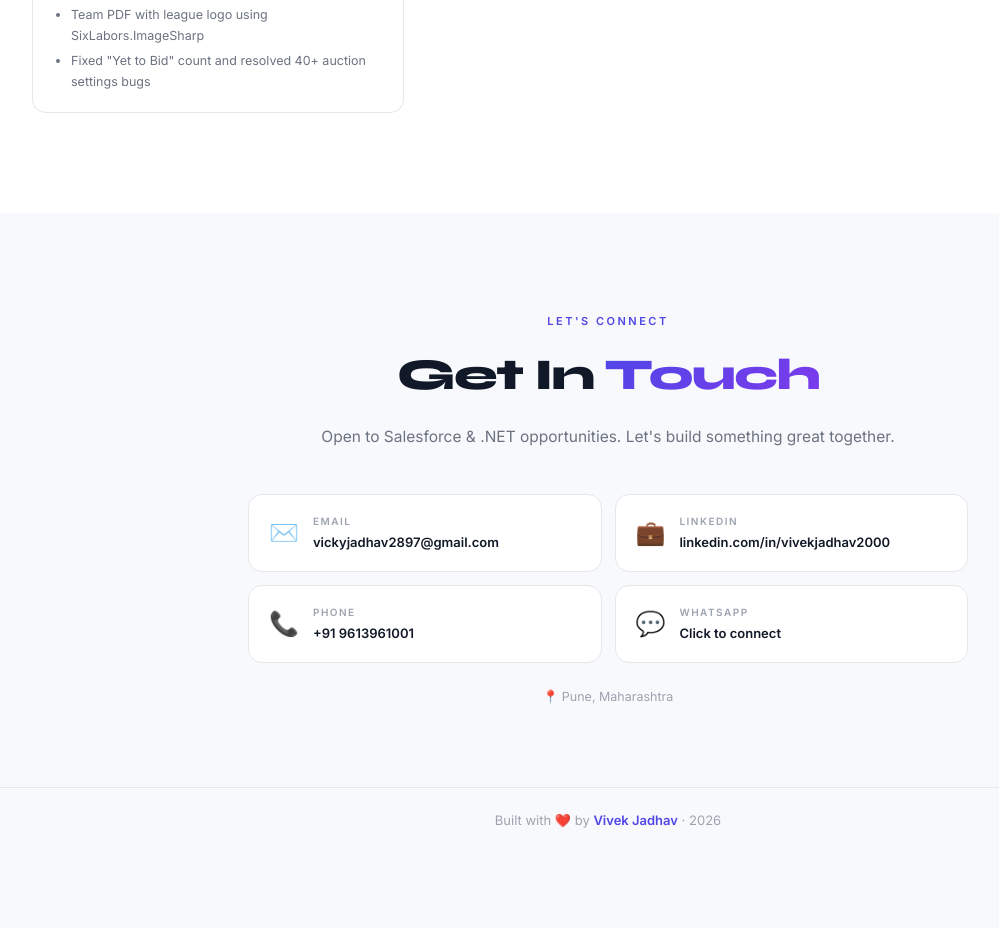
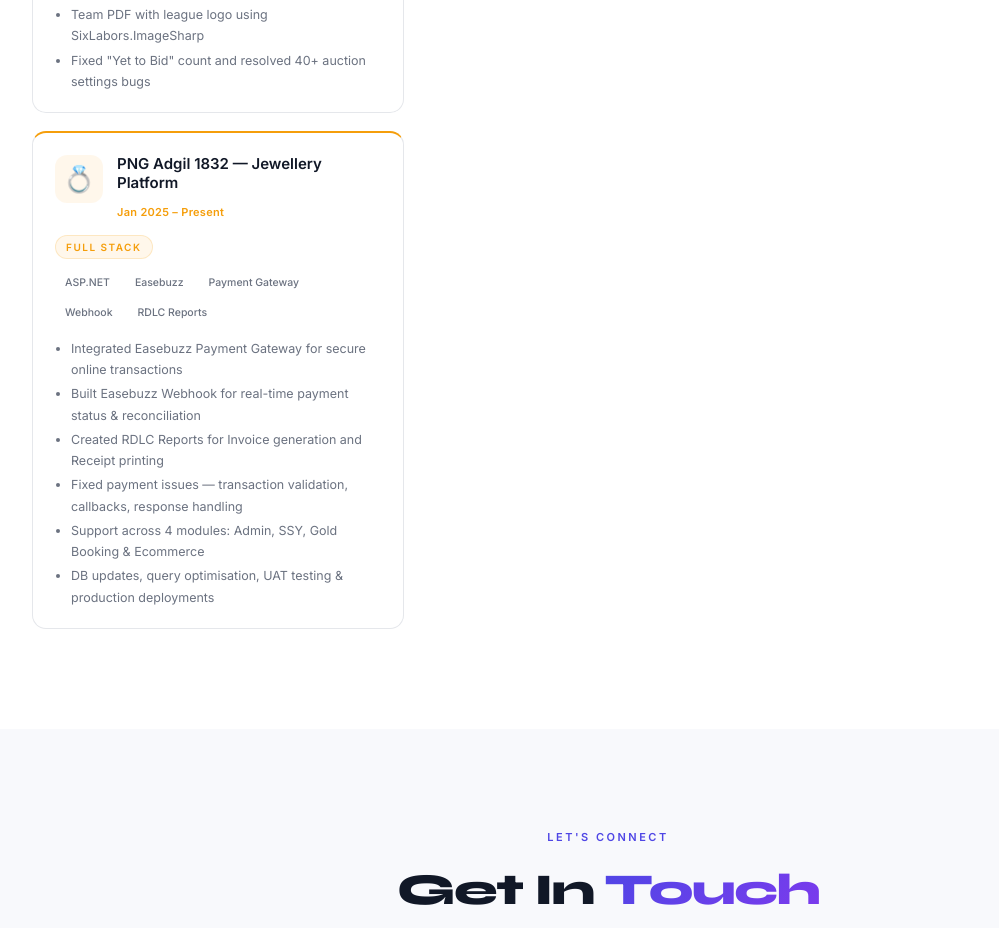
Before and after one commit to vivekjadhav08/vivek-portfolio, a React (Vite) app: page / in a window 1280 px wide. Shown: the part 6240-7168 px from the top of the page, without its empty margins (32-1031 px from the left). Before the commit the page ends 7093 px from the top, so only its background shows below. Built offline with nearby package versions, Linux system fonts and the light colour scheme.

Commit message:
#Project Added

```diff
--- a/src/data.js
+++ b/src/data.js
@@ -264,6 +264,24 @@ export const WORK_PROJECTS = [
     ],
     status: 'In Progress',
   },
+  {
+    name: 'PNG Adgil 1832 — Jewellery Platform',
+    date: 'Jan 2025 – Present',
+    category: 'Full Stack',
+    tech: ['ASP.NET', 'Easebuzz', 'Payment Gateway', 'Webhook', 'RDLC Reports'],
+    url: 'https://t2.pngadgil1832.com:92/',
+    color: '#f59e0b',
+    emoji: '💍',
+    points: [
+      'Integrated Easebuzz Payment Gateway for secure online transactions',
+      'Built Easebuzz Webhook for real-time payment status & reconciliation',
+      'Created RDLC Reports for Invoice generation and Receipt printing',
+      'Fixed payment issues — transaction validation, callbacks, response handling',
+      'Support across 4 modules: Admin, SSY, Gold Booking & Ecommerce',
+      'DB updates, query optimisation, UAT testing & production deployments',
+    ],
+    status: 'In Progress',
+  },
 ]
 
 // ── Resume & photo — used in Hero and About ──
```
Also changed, not shown: 3 other files (tests, documents, lock files or other folders).
